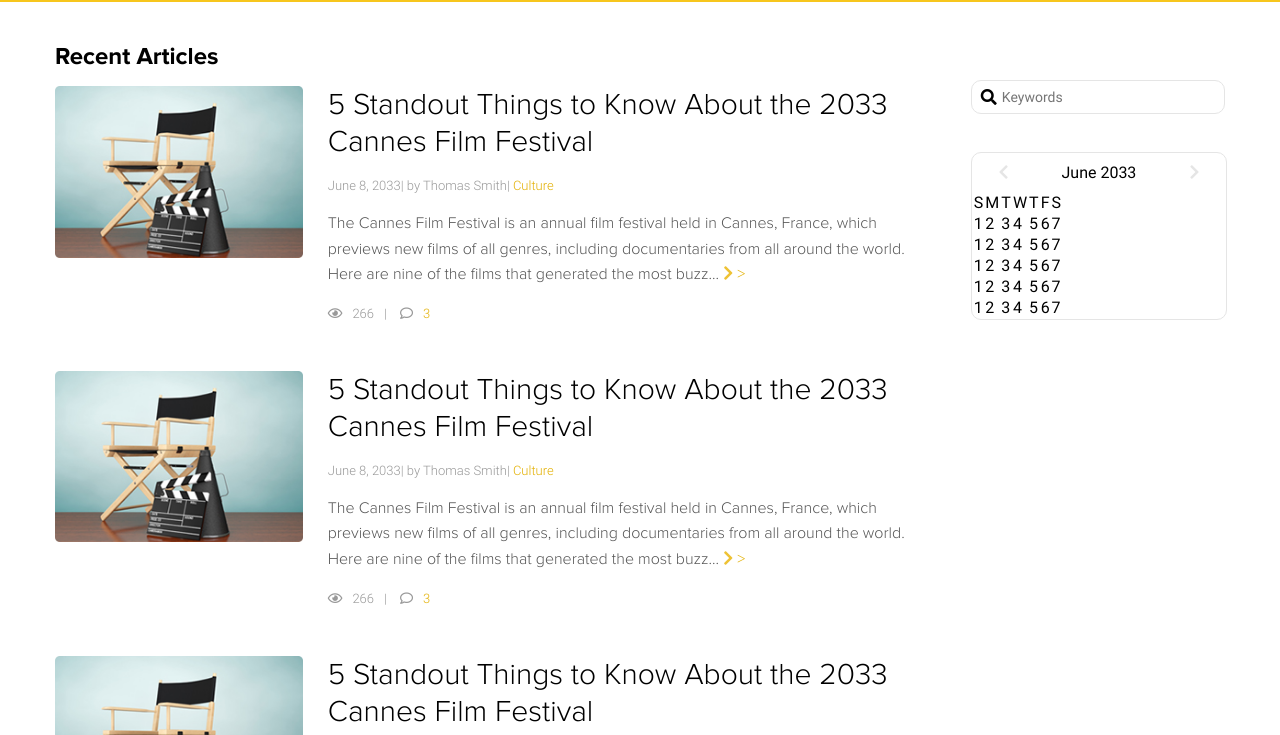
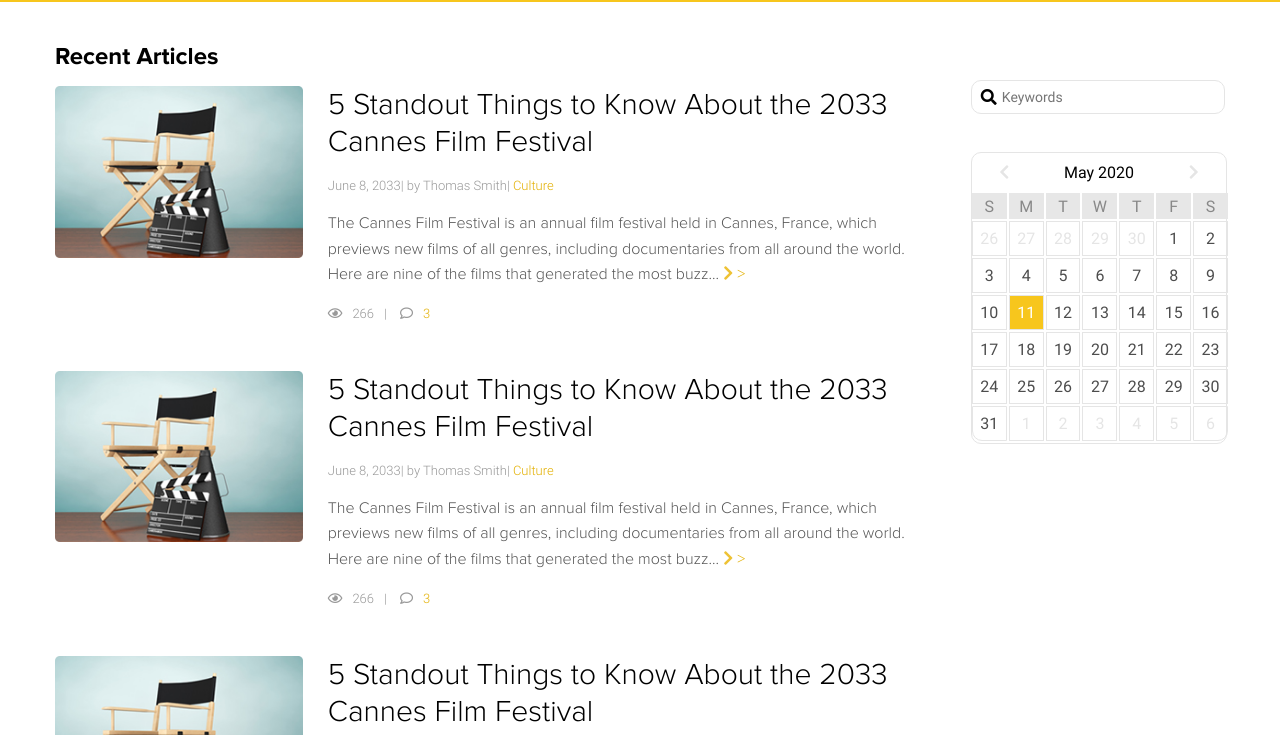
Before and after one commit to lundeen-bryan/gotham, a plain HTML site: page site/index.html in a window 1280 px wide. Shown: the part 65-800 px from the top of the page. Drawn offline with Linux system fonts and the light colour scheme.

Commit message:
## Finished updating calendar
Added current day, rounded borders,
highlighted mon/day to May 11, 2020
including actual dates in real calendar.
Set even spacing for all dates.

### TODO

There is a small gap between each day
in the calendar border. Should try to
close the gap.

```diff
--- a/site/css/style.css
+++ b/site/css/style.css
@@ -248,6 +248,8 @@
 	font-size: 14px;
 	box-sizing: border-box;
 }
+
+/* ============CALENDAR STARTS========== */
 .calendar-widget {
 	border: 1px solid #e5e5e5;
 	width: 100%;
@@ -265,15 +267,18 @@
 .calendar-prev, .calendar-next {
 	color: #e5e5e5;
 }
-/* .calendar-widget table {
-	width: calc(100% + 4px);
+
+/* =============TABLE STARTS============ */
+.calendar-widget table {
+	width: calc(100% + 6px);
 	margin-left: -2px;
 	border-radius: 0 0 10px 10px;
 }
 .calendar-widget table th {
 	height: 26px;
 	background: #e7e7e7;
-	color: #888;
+	/* color: #888; */
+	color: rgb(136, 136, 136);
 	text-align: center;
 	vertical-align: middle;
 }
@@ -283,6 +288,7 @@
 	vertical-align: middle;
 	border: 1px solid #e5e5e5;
 	color: #e5e5e5;
+	width: calc(100% / 7);
 }
 .calendar-widget tr:last-child td:first-child {
 	border-radius: 0 0 0 10px;
@@ -323,7 +329,7 @@
 	height: 1px;
 	border-top: 1px solid #e5e5e5;
 	margin-left: 20px;
-} */
+}
 /* ============================= */
 /* Footer ====================== */
 /* ============================= */
--- a/site/index.html
+++ b/site/index.html
@@ -116,7 +116,7 @@
                 <div class="calendar-widget">
                     <div class="calendar-top">
                         <div class="calendar-prev"><i class="fas fa-chevron-left"></i></div>
-                        <div class="calendar-month">June 2033</div>
+                        <div class="calendar-month">May 2020</div>
                         <div class="calendar-next"><i class="fas fa-chevron-right"></i></div>
                     </div>
                     <div class="calendar-body">
@@ -131,49 +131,58 @@
                                 <th>S</th>
                             </tr>
                             <tr>
+                                <td>26</td>
+                                <td>27</td>
+                                <td>28</td>
+                                <td>29</td>
+                                <td>30</td>
+                                <td class="current-month">1</td>
+                                <td class="current-month">2</td>
+                            </tr>
+                            <tr>
+                                <td class="current-month">3</td>
+                                <td class="current-month">4</td>
+                                <td class="current-month">5</td>
+                                <td class="current-month">6</td>
+                                <td class="current-month">7</td>
+                                <td class="current-month">8</td>
+                                <td class="current-month">9</td>
+                            </tr>
+                            <tr>
+                                <td class="current-month">10</td>
+                                <td class="current-month current-day">11</td>
+                                <td class="current-month">12</td>
+                                <td class="current-month">13</td>
+                                <td class="current-month">14</td>
+                                <td class="current-month">15</td>
+                                <td class="current-month">16</td>
+                            </tr>
+                            <tr>
+                                <td class="current-month">17</td>
+                                <td class="current-month">18</td>
+                                <td class="current-month">19</td>
+                                <td class="current-month">20</td>
+                                <td class="current-month">21</td>
+                                <td class="current-month">22</td>
+                                <td class="current-month">23</td>
+                            </tr>
+                            <tr>
+                                <td class="current-month">24</td>
+                                <td class="current-month">25</td>
+                                <td class="current-month">26</td>
+                                <td class="current-month">27</td>
+                                <td class="current-month">28</td>
+                                <td class="current-month">29</td>
+                                <td class="current-month">30</td>
+                            </tr>
+                            <tr>
+                                <td class="current-month">31</td>
                                 <td>1</td>
                                 <td>2</td>
                                 <td>3</td>
                                 <td>4</td>
                                 <td>5</td>
                                 <td>6</td>
-                                <td>7</td>
-                            </tr>
-                            <tr>
-                                <td>1</td>
-                                <td>2</td>
-                                <td>3</td>
-                                <td>4</td>
-                                <td>5</td>
-                                <td>6</td>
-                                <td>7</td>
-                            </tr>
-                            <tr>
-                                <td>1</td>
-                                <td>2</td>
-                                <td>3</td>
-                                <td>4</td>
-                                <td>5</td>
-                                <td>6</td>
-                                <td>7</td>
-                            </tr>
-                            <tr>
-                                <td>1</td>
-                                <td>2</td>
-                                <td>3</td>
-                                <td>4</td>
-                                <td>5</td>
-                                <td>6</td>
-                                <td>7</td>
-                            </tr>
-                            <tr>
-                                <td>1</td>
-                                <td>2</td>
-                                <td>3</td>
-                                <td>4</td>
-                                <td>5</td>
-                                <td>6</td>
-                                <td>7</td>
                             </tr>
                         </table>
                     </div>
```
